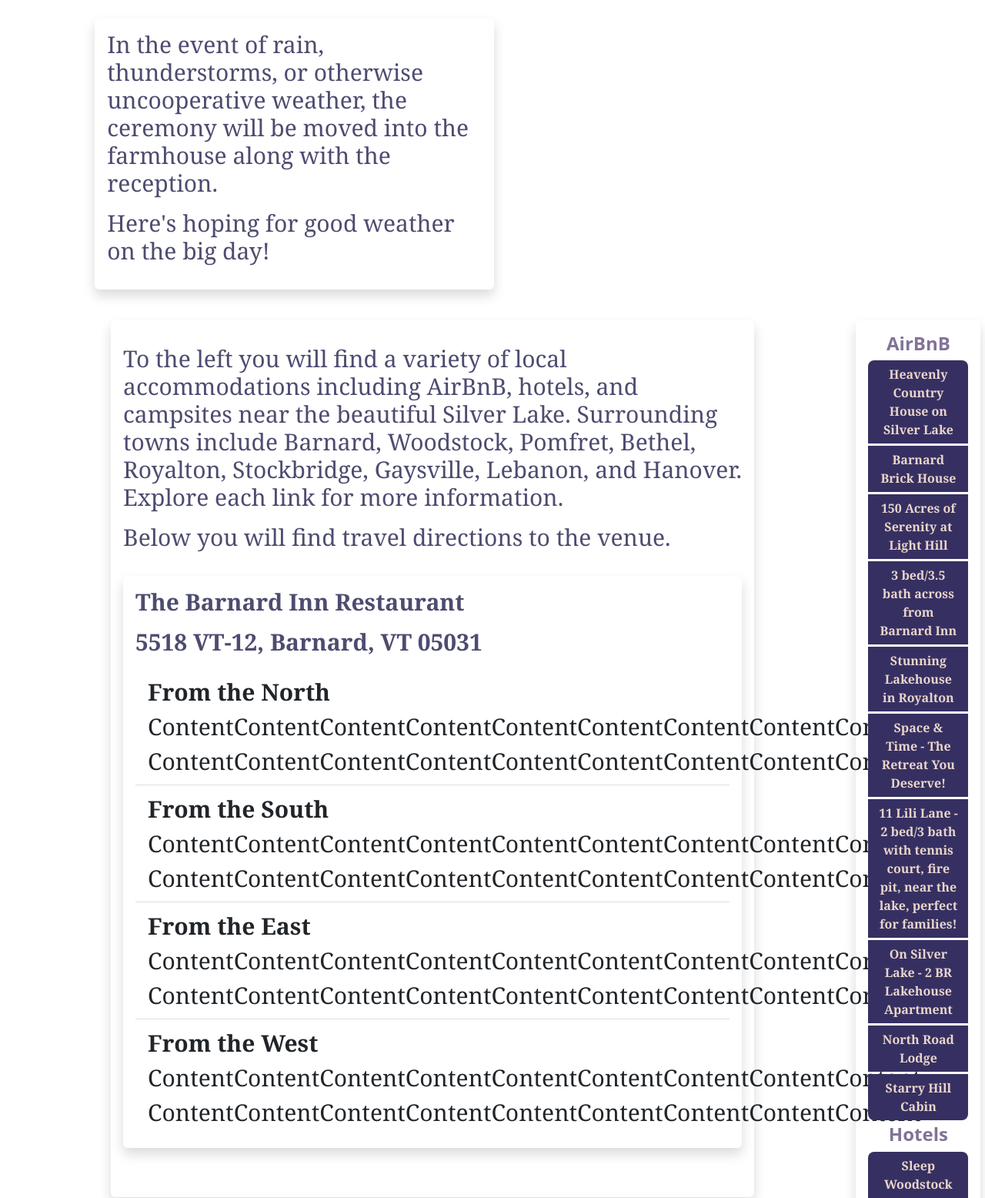
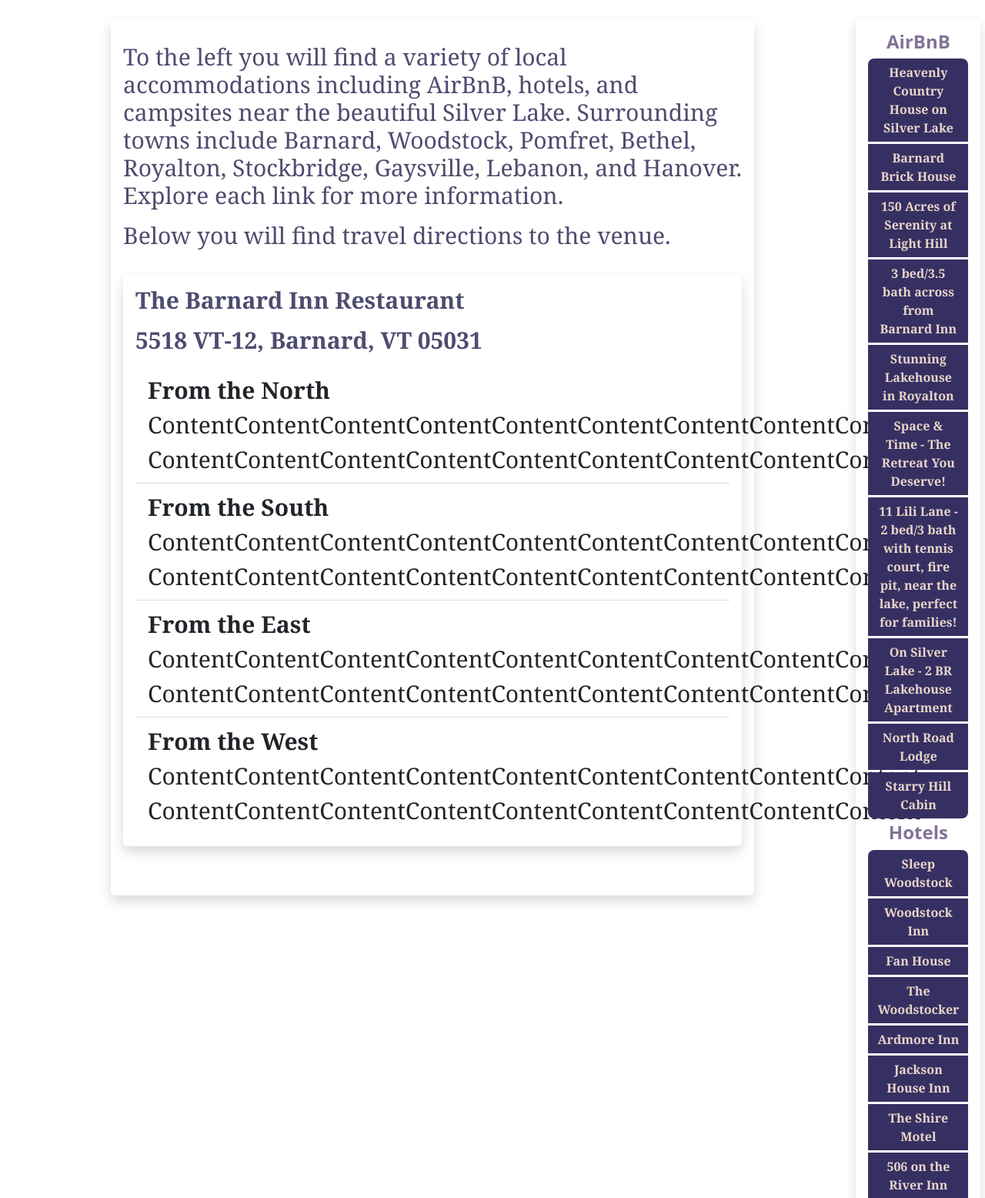
Before and after one commit to ksmontville/wedding_rsvp, a Django app: page /travel/ in a window 1280 px wide. Shown: the part 79-1635 px from the top of the page at 77% size. Run offline with Django 4.2, Linux system fonts and the light colour scheme; some libraries are stand-ins or nearby versions.

Commit message:
Travel page formatting.

```diff
--- a/rsvp/templates/rsvp/travel_accommodations.html
+++ b/rsvp/templates/rsvp/travel_accommodations.html
@@ -123,25 +123,25 @@
 </head>
 
 <br>
-<div class="flex-container-weather">
-    <div class="flex-child-top-left">
-        <div class="shadow p-3 mb-3 bg-body rounded" id="weatherDiv1">
-            <h4>In the event of rain, thunderstorms, or otherwise uncooperative weather,
-                the ceremony will be moved into the farmhouse along with the reception.
-                <p>
-                <p>Here's hoping for good weather on the big day!</h4>
-        </div>
-    </div>
+<!--<div class="flex-container-weather">-->
+<!--    <div class="flex-child-top-left">-->
+<!--        <div class="shadow p-3 mb-3 bg-body rounded" id="weatherDiv1">-->
+<!--            <h4>In the event of rain, thunderstorms, or otherwise uncooperative weather,-->
+<!--                the ceremony will be moved into the farmhouse along with the reception.-->
+<!--                <p>-->
+<!--                <p>Here's hoping for good weather on the big day!</h4>-->
+<!--        </div>-->
+<!--    </div>-->
 
-    <div class="flex-child-top-right">
-<!--        <div class="shadow p-3 mb-3 bg-body rounded" id="weatherDiv2">-->
-<!--            <div id="openweathermap-widget-11"></div>-->
-<!--                <script src='//openweathermap.org/themes/openweathermap/assets/vendor/owm/js/d3.min.js'></script><script>window.myWidgetParam ? window.myWidgetParam : window.myWidgetParam = [];  window.myWidgetParam.push({id: 11,cityid: '5243145',appid: 'a760770f242e43ec925681f6bec44068',units: 'imperial',containerid: 'openweathermap-widget-11',  });  (function() {var script = document.createElement('script');script.async = true;script.charset = "utf-8";script.src = "//openweathermap.org/themes/openweathermap/assets/vendor/owm/js/weather-widget-generator.js";var s = document.getElementsByTagName('script')[0];s.parentNode.insertBefore(script, s);  })();</script>-->
+<!--    <div class="flex-child-top-right">-->
+<!--&lt;!&ndash;        <div class="shadow p-3 mb-3 bg-body rounded" id="weatherDiv2">&ndash;&gt;-->
+<!--&lt;!&ndash;            <div id="openweathermap-widget-11"></div>&ndash;&gt;-->
+<!--&lt;!&ndash;                <script src='//openweathermap.org/themes/openweathermap/assets/vendor/owm/js/d3.min.js'></script><script>window.myWidgetParam ? window.myWidgetParam : window.myWidgetParam = [];  window.myWidgetParam.push({id: 11,cityid: '5243145',appid: 'a760770f242e43ec925681f6bec44068',units: 'imperial',containerid: 'openweathermap-widget-11',  });  (function() {var script = document.createElement('script');script.async = true;script.charset = "utf-8";script.src = "//openweathermap.org/themes/openweathermap/assets/vendor/owm/js/weather-widget-generator.js";var s = document.getElementsByTagName('script')[0];s.parentNode.insertBefore(script, s);  })();</script>&ndash;&gt;-->
 
-<!--        </div>-->
-    </div>
-</div>
-<br>
+<!--&lt;!&ndash;        </div>&ndash;&gt;-->
+<!--    </div>-->
+<!--</div>-->
+<!--<br>-->
 <div class="flex-container-travel">
     <div class="flex-child-left">
         <div class="shadow p-3 mb-5 bg-body rounded" id="accomDiv">
```
